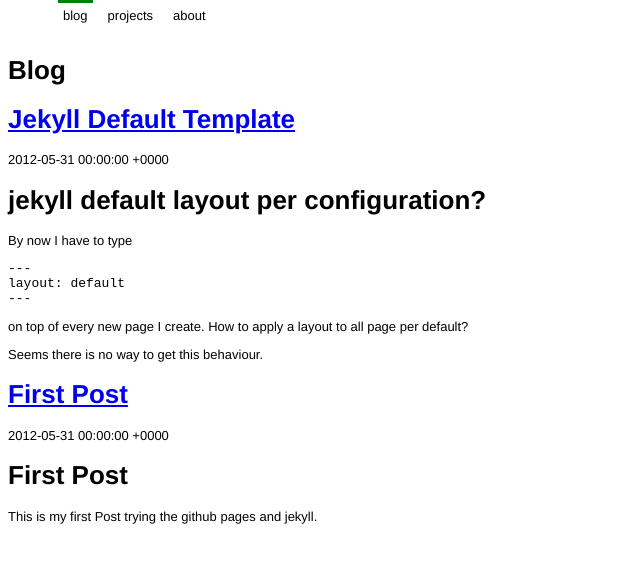
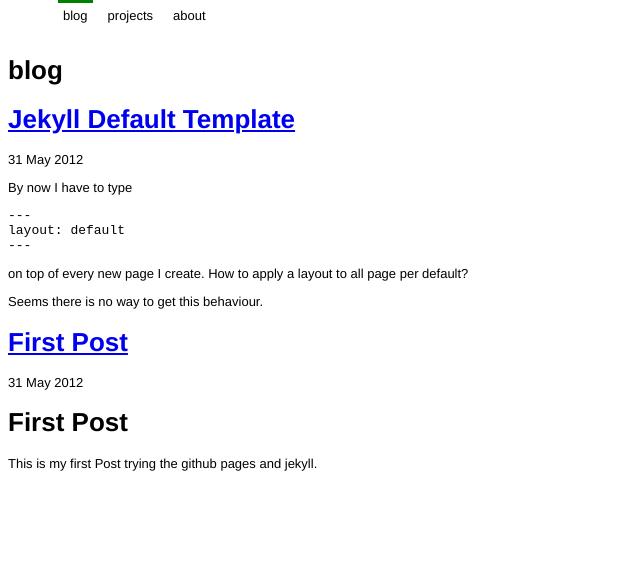
Before and after one commit to twaldecker/twaldecker.github.com, a Jekyll site: the page built from index.html, in a window 1280 px wide. Shown: the top 563 px of the page, without its empty margins (0-640 px from the left). Built offline with Jekyll 4.4.1, drawn with Linux system fonts in a browser that asks for light colours.

Commit message:
structuring

```diff
--- a/_posts/2012-05-31-jekyll-default-template.md
+++ b/_posts/2012-05-31-jekyll-default-template.md
@@ -1,10 +1,6 @@
 ---
 layout: default
 ---
-
-jekyll default layout per configuration?
-========================================
-
 By now I have to type
 
     ---
--- a/index.html
+++ b/index.html
@@ -1,12 +1,13 @@
 ---
 layout: default
 permalink: /
+title: blog
 ---
-<h1>Blog</h1>
+<h1>{{page.title}}</h1>
 {% for post in site.posts %}
 <div>
 <h1><a href="{{post.url}}">{{post.title}}</a></h1>
-{{post.date}}
+{{post.date | date_to_long_string}}<br />
 {{post.content}}
 </div>
 {% endfor %}
```
